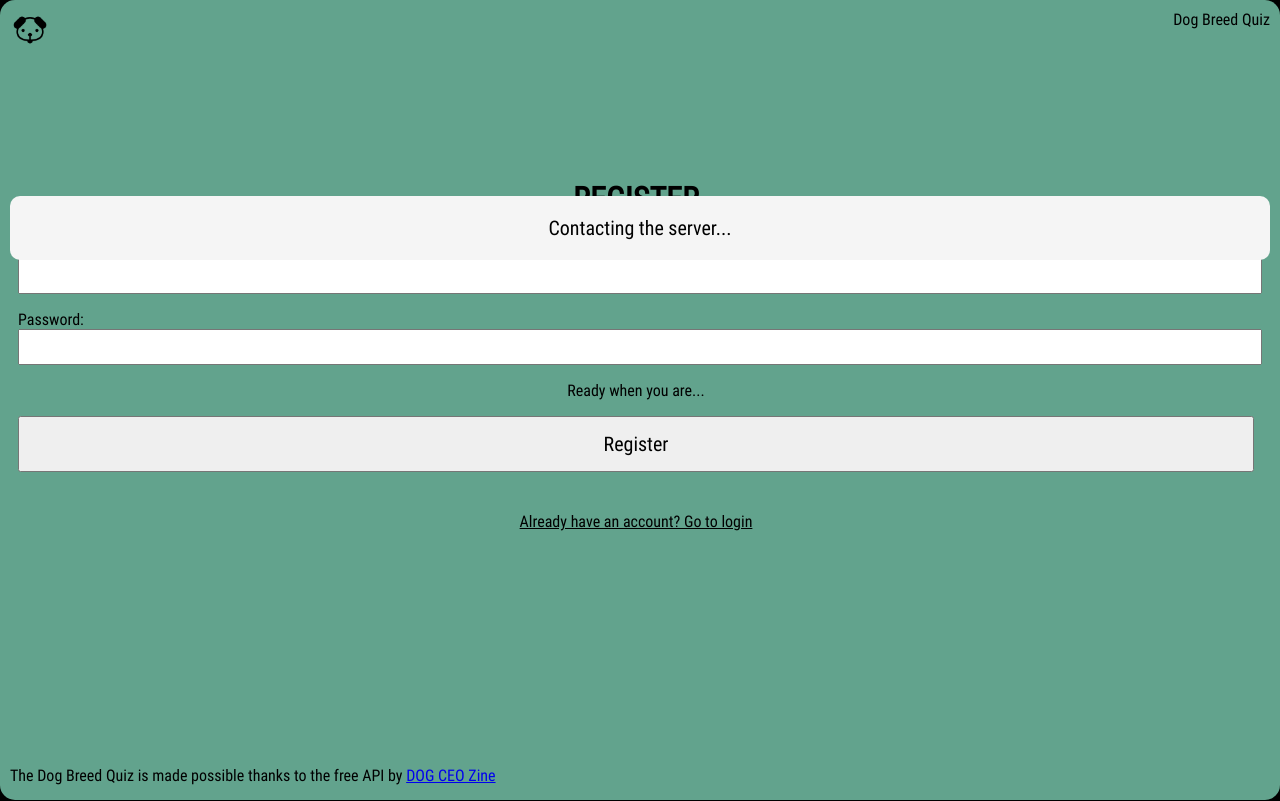
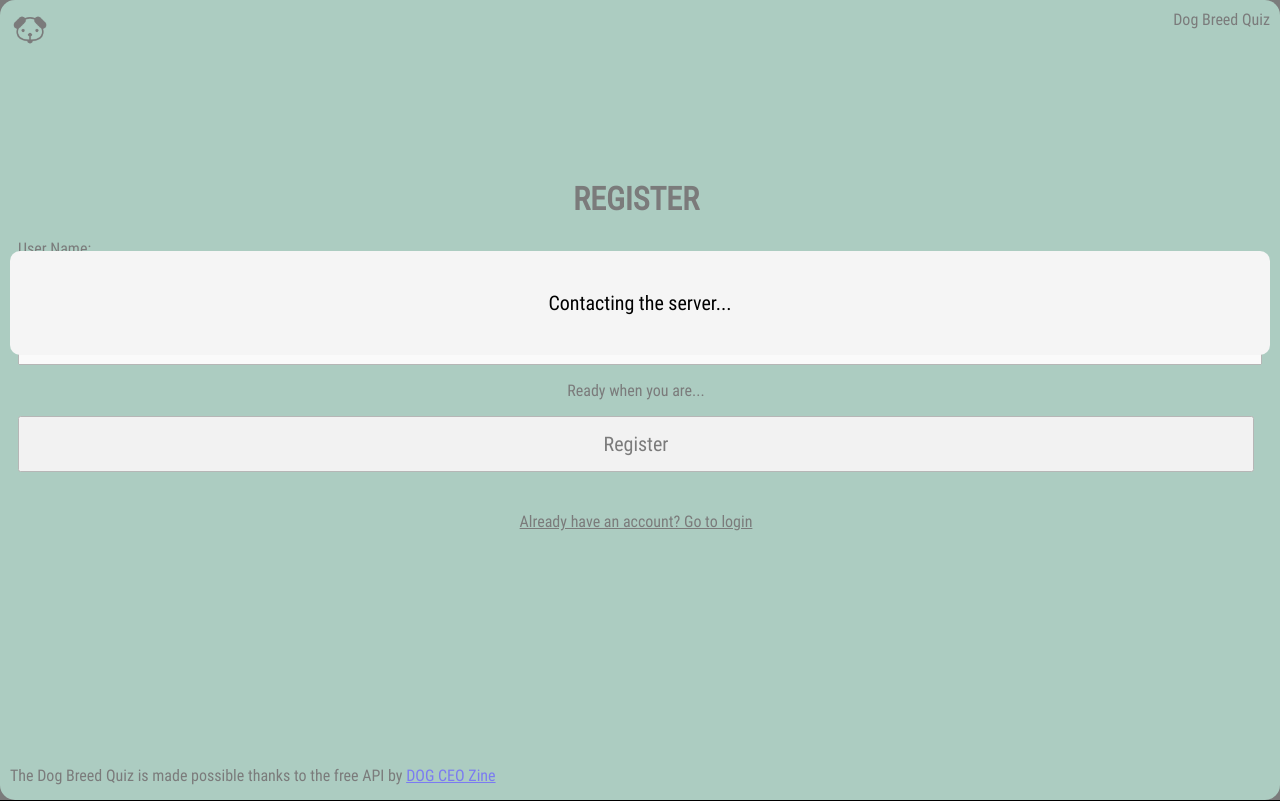
Before and after one commit to elinsauer1/U1, a plain HTML site: page index.html in a window 1280 px wide. Both pictures are taken after a click on the button "Register". Drawn offline with Linux system fonts and the light colour scheme; no server answers.

Commit message:
Fixat knappen

```diff
--- a/css/login_register.css
+++ b/css/login_register.css
@@ -46,8 +46,9 @@ input {
     border-radius: 10px;
     font-size: 20px;
     position: relative;
-    bottom: 45%;
-    padding: 20px;
+    bottom: 38%;
+    padding: 40px;
+    z-index: 2;
 }
 
 #feedback button {
--- a/js/login_register.js
+++ b/js/login_register.js
@@ -16,6 +16,7 @@ function create_register_page() {
 
         let feedback_container = document.querySelector("#feedback");
         feedback_container.classList.remove("invisible");
+        document.querySelector("#feedback_bg").classList.remove("invisible");
         feedback_container.textContent = "Contacting the server..."
 
         const un = document.querySelector(".un").value;
@@ -68,5 +69,6 @@ function alert(message) {
 
     feedback_button.addEventListener("click", (event) => {
         feedback_container.classList.add("invisible")
+        document.querySelector("#feedback_bg").classList.add("invisible");
     })
 }
```
